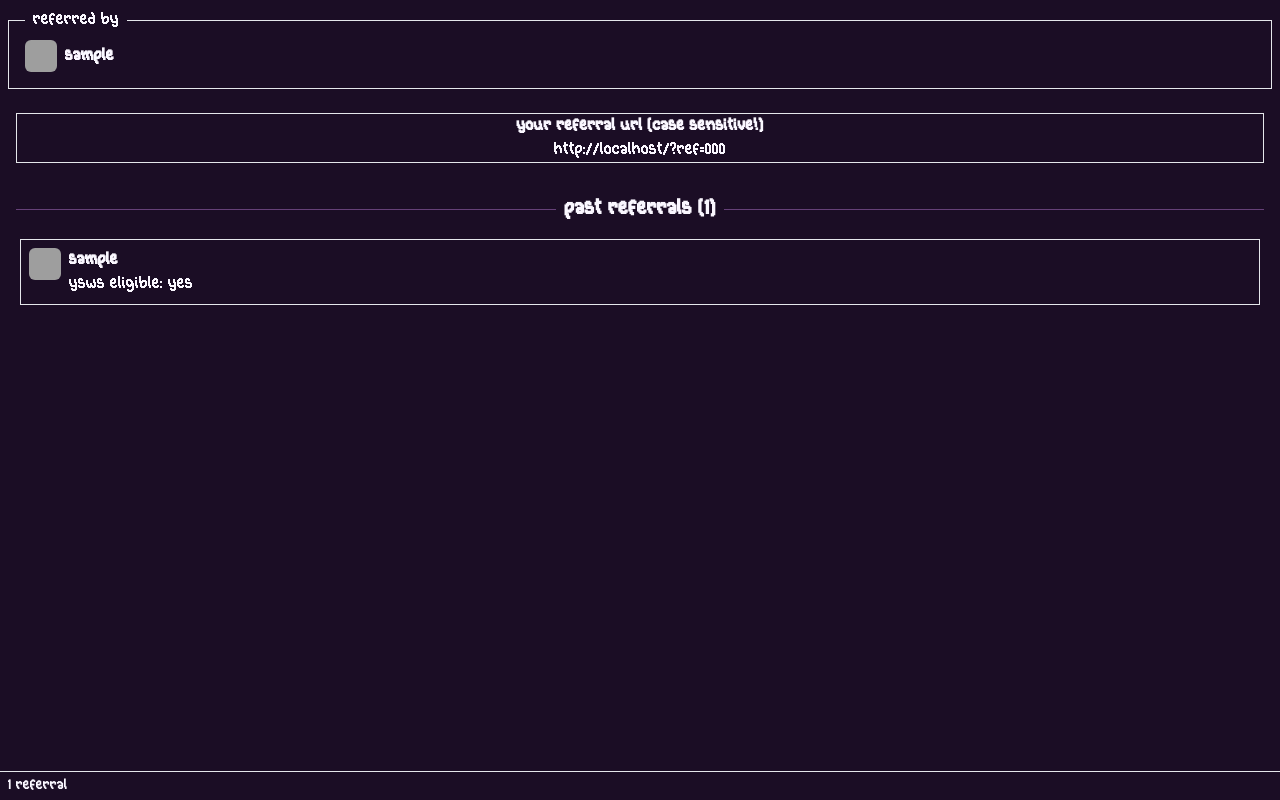
After one commit to Rohan317685/twisted, a Django app: page /dashboard/frame/referrals/ in a window 1280 px wide. The commit adds this page. Run offline with Django 5.2, Linux system fonts and the light colour scheme; a user stored in the database is signed in; tables that the repository leaves empty hold one stand-in row (values such as "Sample post"); style sheets or scripts are compiled from the project's sources; parts of the project's set-up code (start-up, migrations or seed data) failed here and were passed over; some libraries are stand-ins or nearby versions; grey boxes are pictures that could not be loaded.

Commit message:
Make changes, add referral system

```diff
--- a/twisted/twisted_site/models.py
+++ b/twisted/twisted_site/models.py
@@ -38,6 +38,11 @@ class Profile(models.Model):
 
     is_staff = models.BooleanField(default=False)
     is_allowed = models.BooleanField(default=False)
+
+    twists = models.IntegerField(default=0)
+
+    referred_by = models.ForeignKey('twisted_site.Profile', on_delete=models.PROTECT, null=True, default=None, related_name="referrals")
+    my_referral_code = models.CharField(max_length=200, blank=True, default="")
 
     def shipped_projects(self):
         shipped_projects = []
--- /dev/null
+++ b/twisted/twisted_site/templates/client/referrals.html
@@ -0,0 +1,77 @@
+{% extends "client/osbase.html" %}
+{% load static time_filters humanizelib maths mathfilters %}
+
+{% block body %}
+<div class="bg-card text-card-foreground flex flex-col w-full h-full min-h-0">
+
+    {% if profile.referred_by %}
+    <fieldset class="m-2 p-4 pt-2 border border-border">
+        <legend class="text-left px-2">Referred By</legend>
+
+        <div class="flex align-middle gap-2 ">
+            <img class="size-8 rounded-md" src="{{ profile.referred_by.slack_pfp_url }}">
+
+            <div class="my-auto font-bold">
+                {{ profile.referred_by.slack_username }}
+            </div>
+        </div>
+
+    </fieldset>
+    {% endif %}
+
+    <div class="border border-border m-4">
+        <div>
+            <h1 class="text-center font-bold">
+                Your referral URL (case sensitive!)
+            </h1>
+            <div class="text-center">
+                <a class="text-accent" href="{{ request.scheme }}://{{ request.get_host }}{% url 'homepage' %}?ref={{ profile.my_referral_code }}">{{ request.scheme }}://{{ request.get_host }}{% url 'homepage' %}?ref={{ profile.my_referral_code|default:"error!" }}</a>
+            </div>
+        </div>
+    </div>
+
+    <div class="flex-1 min-h-0 overflow-y-auto sunken-panel p-3 sm:p-4 font-vintage">
+
+        <div class="flex items-center gap-2 mb-3">
+            <div class="h-px bg-border flex-1"></div>
+            <h1 class="text-lg sm:text-xl font-bold whitespace-nowrap">
+                Past Referrals ({{ profile.referrals.count }})
+            </h1>
+            <div class="h-px bg-border flex-1"></div>
+        </div>
+        {% if profile.referrals.count %}
+        <div class="flex flex-col">
+            {% for referral in profile.referrals.all %}
+            <div class="border border-border m-1 p-2">
+                <div class="flex align-middle gap-2 ">
+                    <img class="size-8 rounded-md" src="{{ referral.slack_pfp_url }}">
+
+                    <div class="my-auto">
+                        <div class="font-bold">
+                            {{ referral.slack_username }}
+                        </div>
+                        <div>
+                            YSWS eligible: {{ referral.ysws_eligible|yesno }}
+                        </div>
+                    </div>
+                </div>
+            </div>
+            {% endfor %}
+        </div>
+        {% else %}
+        <div class="text-center">No referrals yet!</div>
+        {% endif %}
+
+
+    </div>
+
+
+    <div class="status-field-border font-vintage shrink-0 border-t p-1 border-border">
+        <div class="mx-1 text-sm">
+            {{ profile.referrals.count }}
+            referral{{ profile.referrals.count|pluralize }}
+        </div>
+    </div>
+
+</div>
+{% endblock body %}
--- a/twisted/twisted_site/templates/components/button.html
+++ b/twisted/twisted_site/templates/cotton/button.html
@@ -28,5 +28,5 @@
 
         {{ class }}
     ">
-    {{ text }}
+    {{ slot }}
 </button>
--- a/twisted/twisted_site/urls.py
+++ b/twisted/twisted_site/urls.py
@@ -26,6 +26,7 @@ urlpatterns = [
     path("dashboard/frame/projects/<int:id>/journals/new/untracked/", client.NewProjectUntrackedJournal.as_view(), name="fr.projects.journals.new.untracked"),
     path("dashboard/frame/journals/delete/<int:id>/", client.DeleteJournal.as_view(), name="fr.projects.journals.delete"),
     path("dashboard/frame/pathways/", client.PathwaysView.as_view(), name="fr.pathways"),
+    path("dashboard/frame/referrals/", client.ReferralsView.as_view(), name="fr.referrals"),
 
     path("admin/", admin.DashboardView.as_view(), name="admin.dash"),
     path("admin/users/", admin.UsersView.as_view(), name="admin.users"),
--- a/twisted/twisted_site/views/client/__init__.py
+++ b/twisted/twisted_site/views/client/__init__.py
@@ -4,3 +4,4 @@ from .projects import ListProjects, CreateProject
 from .project import ProjectDetail, ProjectSettings, SubmitProject
 from .journal import NewProjectHackatimeJournal, NewProjectUntrackedJournal, DeleteJournal
 from .pathways import PathwaysView
+from .referrals import ReferralsView
--- /dev/null
+++ b/twisted/twisted_site/views/client/referrals.py
@@ -0,0 +1,33 @@
+from django.utils import timezone
+from django.http import JsonResponse, HttpResponse
+from django.views import View
+from django.shortcuts import render, redirect
+from ...models import Profile
+import random
+import string
+
+
+# Create your views here.
+class ReferralsView(View):
+    def get(self, request):
+        if self.request.user.is_anonymous:
+            return redirect("homepage")
+
+        context = {}
+
+        context['profile'] = profile = request.user.profile
+
+        if not profile.my_referral_code:
+            while True:
+                current_code = ''.join([random.choice(string.ascii_letters + string.digits) for _ in range(12)])
+                if len(Profile.objects.filter(my_referral_code=current_code)) == 0:
+                    profile.my_referral_code = current_code
+                    profile.save()
+                    break
+
+
+        return render(
+            request,
+            "client/referrals.html",
+            context=context
+        )
```
Also changed, not shown: twisted/twisted_site/templates/client/dashboard.html (+8 -0 lines), twisted/twisted_site/views/client/auth.py (+8 -0 lines), twisted/twisted_site/views/client/homepage.py (+22 -2 lines), twisted/twisted_site/migrations/0020_profile_twists.py (added), twisted/twisted_site/migrations/0021_profile_my_referral_code_profile_referred_by.py (added), twisted/twisted_site/migrations/0022_alter_profile_referred_by.py (added).
